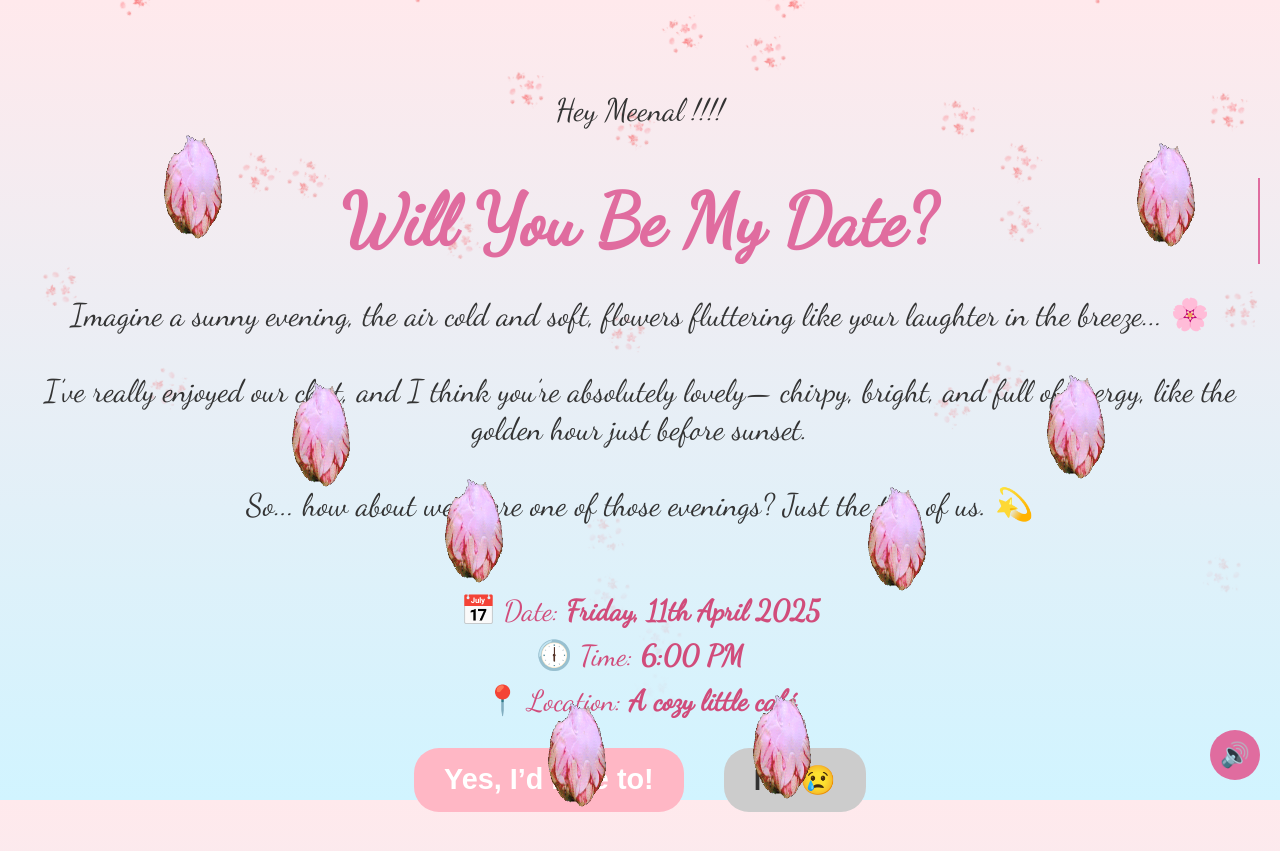
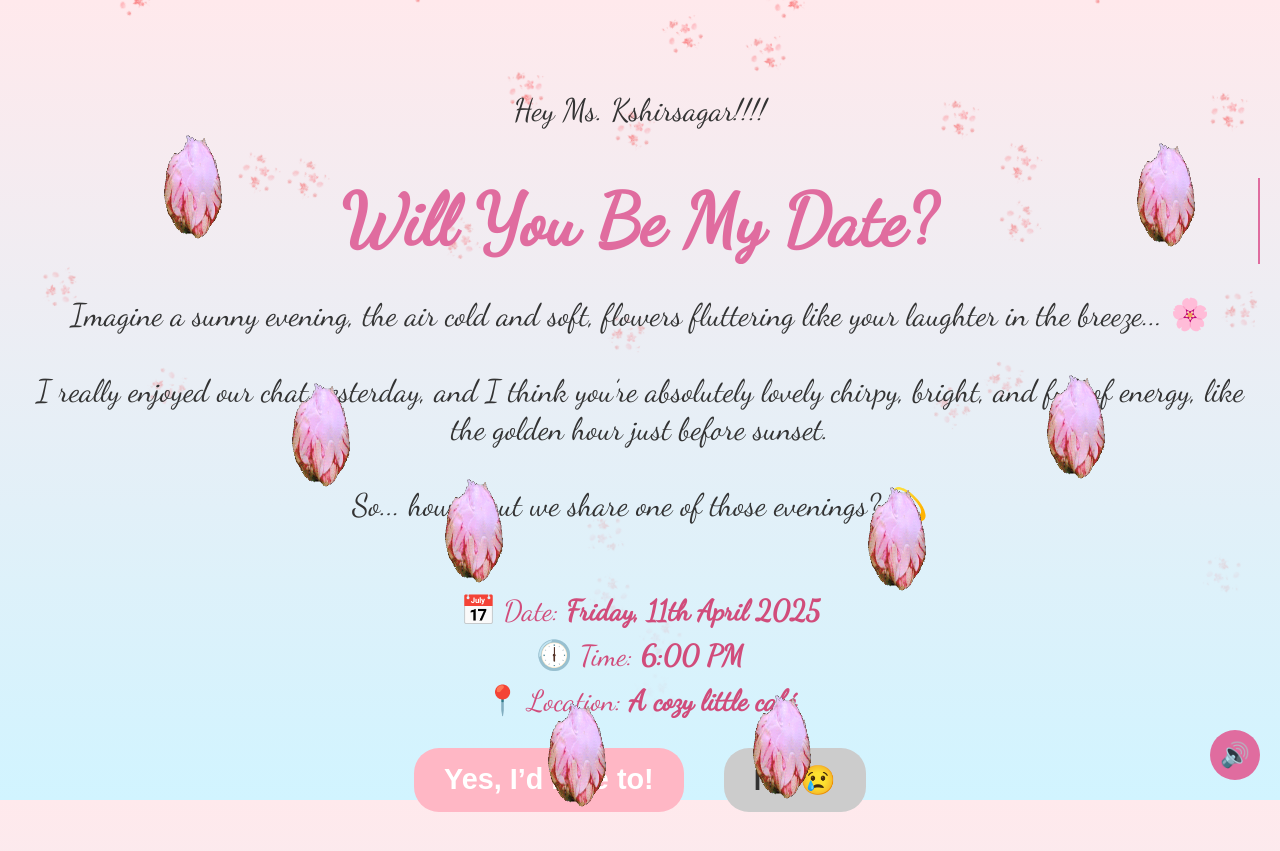
Before and after one commit to YashKarpe96/date-invite, a plain HTML site: page index.html in a window 1280 px wide. Drawn offline with nearby package versions, Linux system fonts and the light colour scheme.

Commit message:
Update index.html

```diff
--- a/index.html
+++ b/index.html
@@ -250,7 +250,7 @@
 
     <div class="container">
         <p style="margin-bottom: 1px;">
-            Hey Meenal !!!!
+            Hey Ms. Kshirsagar!!!!
         </p>
         <div class="typewriter-wrapper">
             <h1>Will You Be My Date?</h1>
@@ -258,9 +258,9 @@
         <p>
             Imagine a sunny evening, the air cold and soft,
             flowers fluttering like your laughter in the breeze... 🌸<br><br>
-            I’ve really enjoyed our chat, and I think you’re absolutely lovely—
+            I really enjoyed our chat yesterday, and I think you’re absolutely lovely
             chirpy, bright, and full of energy, like the golden hour just before sunset.<br><br>
-            So... how about we share one of those evenings? Just the two of us. 💫
+            So... how about we share one of those evenings? 💫
         </p>
 
         <br>
```
